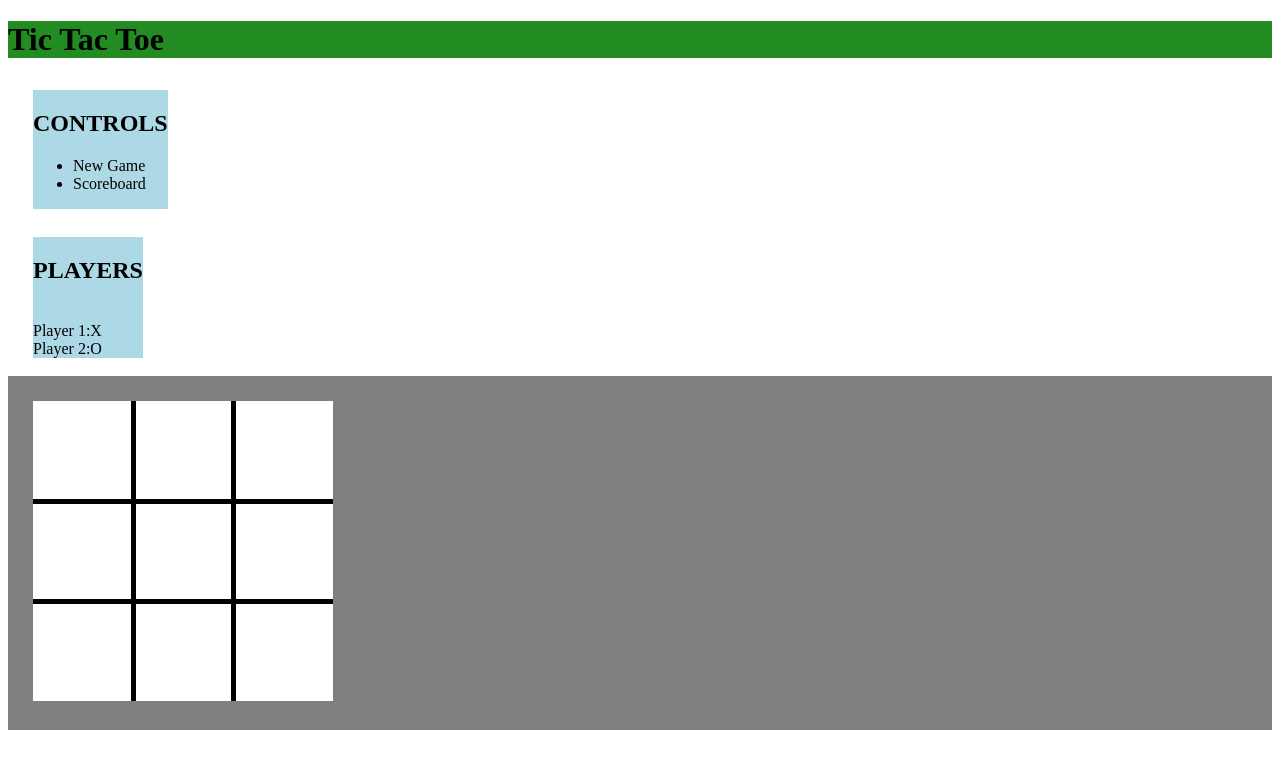
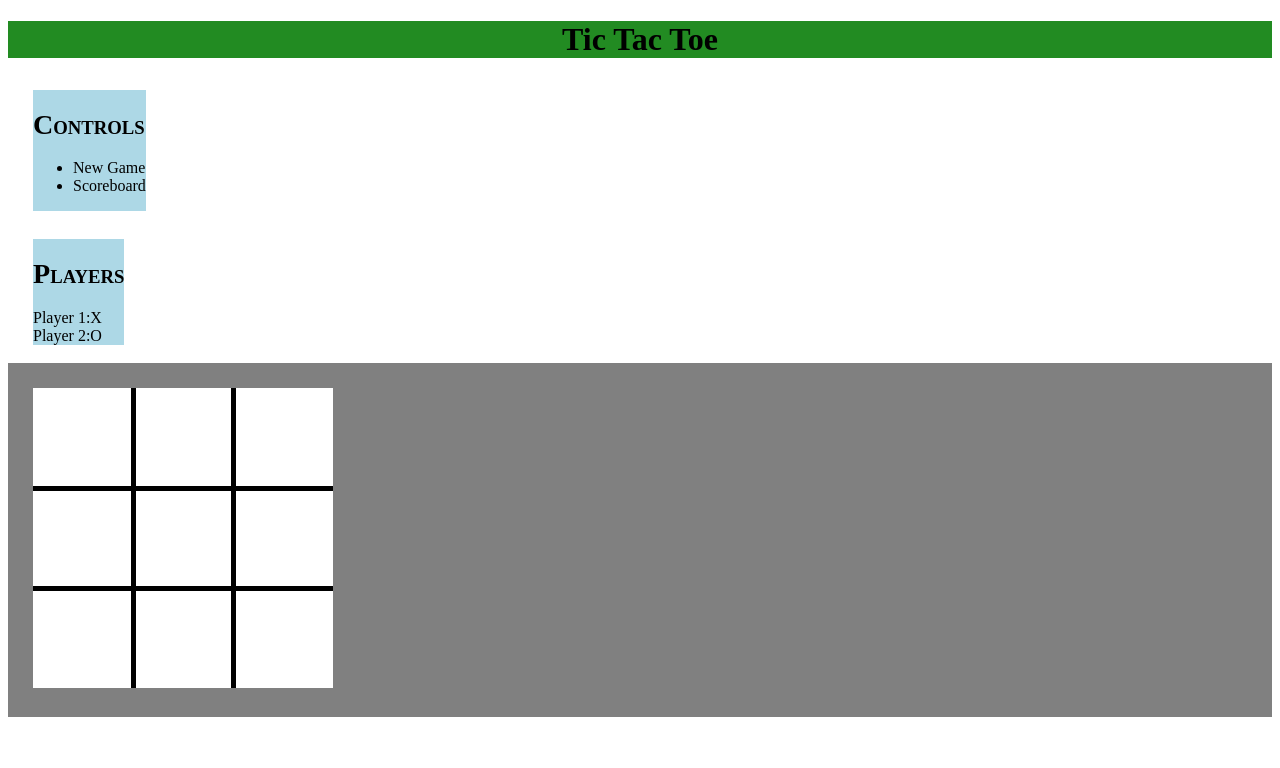
Before and after one commit to misterjingles/android, a plain HTML site: page index.html in a window 1280 px wide. Drawn offline with Linux system fonts and the light colour scheme.

Commit message:
Fixed CSS
Also making the first characters of the h3 tags larger than the rest of
the letters.

```diff
--- a/board.css
+++ b/board.css
@@ -22,6 +22,10 @@ div.board {
 div.clearfix {
 	clear:both;
 }
-div h2 {
+div h3 {
 	text-transform:uppercase;
 }
+h3::first-letter {
+	font-weight: bold;
+	font-size: 1.5em;
+}
--- a/index.html
+++ b/index.html
@@ -5,18 +5,18 @@
 		<link rel="stylesheet" href="board.css" />
 	</head>
 	<header>
-		<h1>Tic Tac Toe</h1>
+		<center><h1>Tic Tac Toe</h1></center>
 	</header>
 	<body>
 		<div class="controls">
-			<h2>Controls</h2>
+			<h3>Controls</h3>
 			<ul>
 			<li>New Game</li>
 			<li>Scoreboard</li>
 			</ul>
 		</div><div class="clearfix">&nbsp;</div>
 		<div class="players">
-			<h2>Players</h2><br>
+			<h3>Players</h3>
 			Player 1:X<br>
 			Player 2:O
 		</div><div class="clearfix">&nbsp;</div>
```
